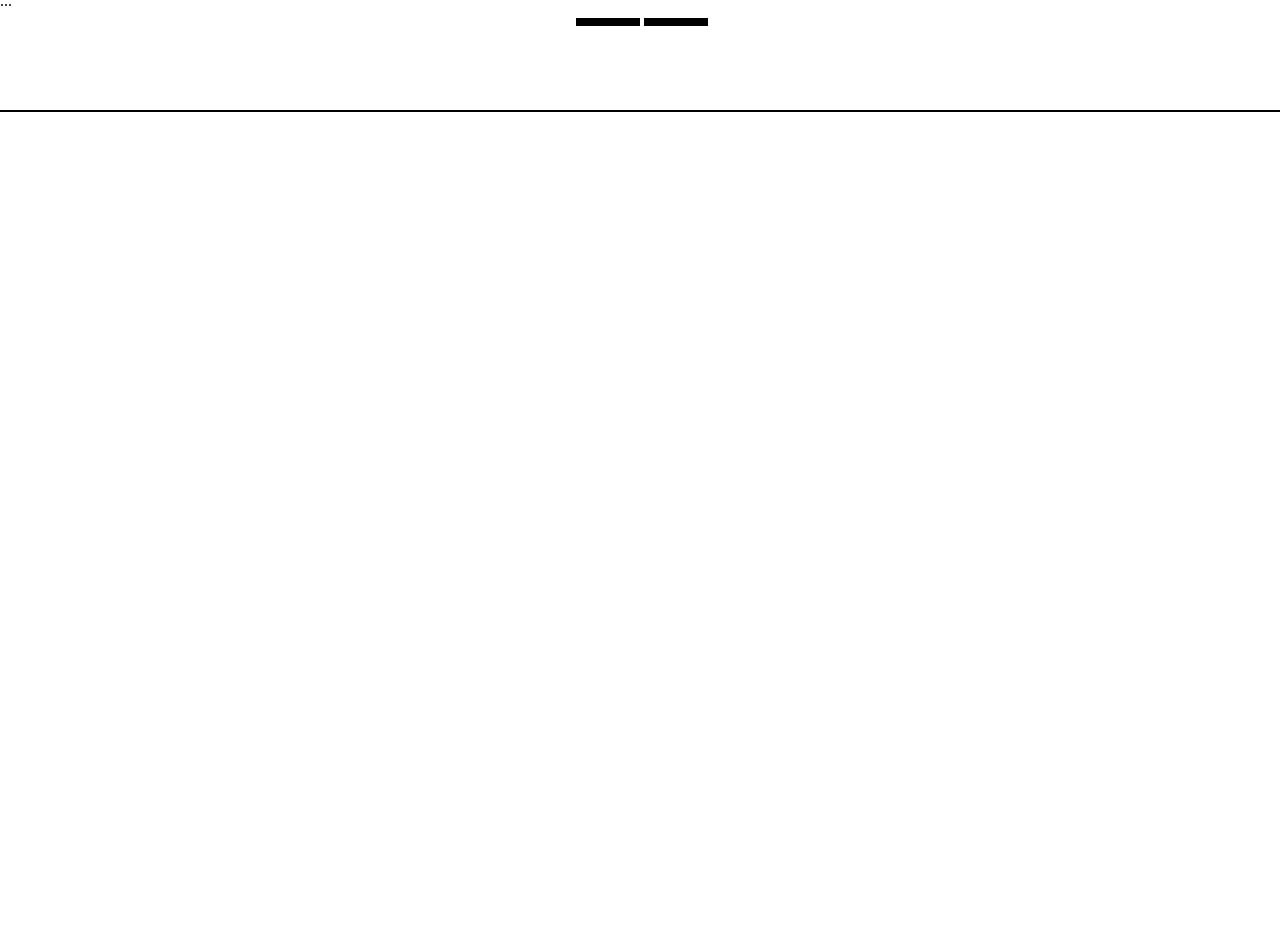
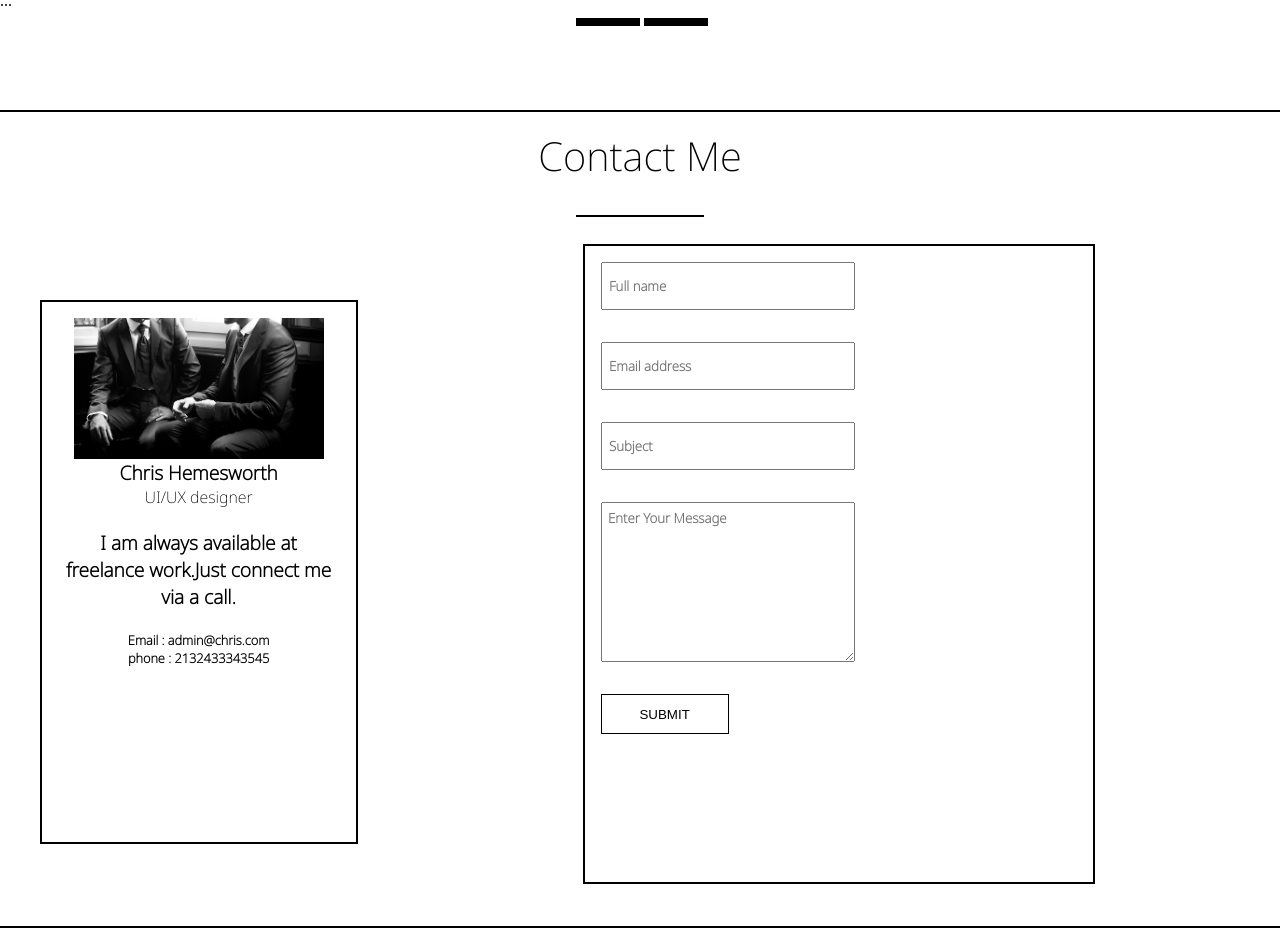
Before and after one commit to the-day-dreamer/portfolio, a Next.js app: page / in a window 1280 px wide. Shown: the part 3800-4728 px from the top of the page. Before the commit the page ends 3912 px from the top, so only its background shows below. Built offline with nearby package versions, Linux system fonts and the light colour scheme.

Commit message:
created contacts

```diff
--- /dev/null
+++ b/components/Contact.js
@@ -0,0 +1,39 @@
+import styles from '@/styles/Contact.module.css'
+import Image from 'next/image';
+import handshake from '../public/handshake.jpg'
+const Contact = () => {
+    return (
+        <div className={styles.contact} id="contact">
+            <div className={styles.contactTitle}>Contact Me</div>
+            <div className={styles.contactLine}>
+                <div className={styles.line}></div>
+            </div>
+            <div className={styles.contactLeftRight}>
+                <div className={styles.contactLeft}>
+                    <div className={styles.leftBox}>
+                        <Image className={styles.leftImage} src={handshake} width="250" />
+                        <div className={styles.leftBoxText1}>Chris Hemesworth</div>
+                        <div className={styles.leftBoxText2}>UI/UX designer</div>
+                        <div className={styles.leftBoxText3}>I am always available at freelance work.Just connect me via a call.</div>
+                        <div className={styles.leftBoxText4}>Email  : admin@chris.com</div>
+                        <div className={styles.leftBoxText5}>phone : 2132433343545</div>
+                    </div>
+                </div>
+                <div className={styles.contactRight}>
+                    <div className={styles.formBox}>
+                        <form className={styles.form}>
+
+                            <input type="text" placeholder='Full name' className={styles.inputName}/>
+                            <input type="email" placeholder='Email address' className={styles.inputEmail}/>
+                            <input type="text" placeholder='Subject' className={styles.inputSubject}/>
+                            <textarea placeholder='Enter Your Message' className={styles.inputMessage} ></textarea>
+                            <button className={styles.formButton}>SUBMIT</button>
+                        </form>
+                    </div>
+                </div>
+            </div>
+        </div>
+    );
+}
+
+export default Contact;
--- a/pages/index.js
+++ b/pages/index.js
@@ -10,6 +10,7 @@ import Services from '@/components/Services'
 import Portfolio from '@/components/Portfolio'
 import Logos from '@/components/Logos'
 import Testimonials from '@/components/Testimonials'
+import Contact from '@/components/Contact'
 export default function Home() {
   return (
     <>
@@ -27,6 +28,7 @@ export default function Home() {
         <Services/>
         <Portfolio/>
         <Testimonials/>
+        <Contact/>
       </main>
     </>
   )
--- /dev/null
+++ b/styles/Contact.module.css
@@ -0,0 +1,152 @@
+.contact{
+    height: 100vh;
+    width: 100%;
+    border-bottom: 2px solid black;
+}
+.contactTitle{
+    margin-top: 1rem;
+    width: 100%;
+    height: 10vh;
+    text-align: center;
+    font-size: 2.5rem;
+    font-family: var(--bodyFontLight);
+}
+.contactLine{
+    width: 100%;
+    height: 2vh;
+    display: flex;
+    align-items: center;
+    justify-content: center;
+
+}
+.line{
+    width: 10%;
+    height: 2px;
+    background-color: black;
+}
+.contactLeft{
+    width: 45%;
+    height: 85vh;
+    display: flex;
+    align-items: center;
+    justify-content: center;
+
+}
+.leftBox{
+    margin-top: 1rem;
+    height: 80%;
+    width: 80%;
+    border: 2px solid black;
+    display: flex;
+    flex-direction: column;
+    align-items: center;
+    font-family: var(--bodyFontLight);
+    cursor: pointer;
+}
+.leftBox:hover{
+    background-color: black;
+    color: white;
+}
+.leftBoxText1{
+    font-size: 1.2rem;
+    font-weight: 600;
+
+}
+.leftBoxText3{
+    font-size: 1.2rem;
+    font-weight: 600;
+    text-align: center;
+    padding: 1.3rem;
+}
+.leftBoxText4{
+    font-size: .8rem;
+    font-weight: 600;
+    text-align: center;
+
+}
+.leftBoxText5{
+    font-size: .8rem;
+    font-weight: 600;
+    text-align: center;
+
+}
+.leftImage{
+    margin-top: 1rem;
+}
+.contactRight{
+    width: 100%;
+    display: flex;
+    align-items: center;
+    justify-content: center;
+}
+.rightForm{
+    height: 90%;
+    width: 90%;
+
+
+}
+.contactLeftRight{
+    display: flex;
+}
+.formBox{
+    height: 80vh;
+    width: 40vw;
+    border: 2px solid black;
+}
+
+.form{
+    display: flex;
+    flex-direction: column;
+    align-items: flex-start;
+    justify-content: center;
+}
+.inputName{
+    margin: 1rem;
+    width: 50%;
+    height: 6vh;
+    padding: .4rem;
+    font-family: var(--bodyFontLight);
+    font-weight: 600;
+
+}
+.inputEmail{
+    margin: 1rem;
+    width: 50%;
+    height: 6vh;
+    padding: .4rem;
+    font-family: var(--bodyFontLight);
+    font-weight: 600;
+
+
+}
+.inputSubject{
+    margin: 1rem;
+    width: 50%;
+    height: 6vh;
+    padding: .4rem;
+    font-family: var(--bodyFontLight);
+    font-weight: 600;
+
+
+}
+.inputMessage{
+    margin: 1rem;
+    padding: .4rem;
+    width: 50%;
+    height: 20vh;
+    font-family: var(--bodyFontLight);
+    font-weight: 600;
+}
+.formButton{
+    width: 10vw;
+    height: 5vh;
+    margin: 1rem;
+    cursor: pointer;
+    border: 1px solid black;
+    background-color: white;
+    text-align: center;
+}
+.formButton:hover{
+    background-color: black;
+    color: white;
+}
```
Also changed, not shown: public/handshake.jpg (added).
